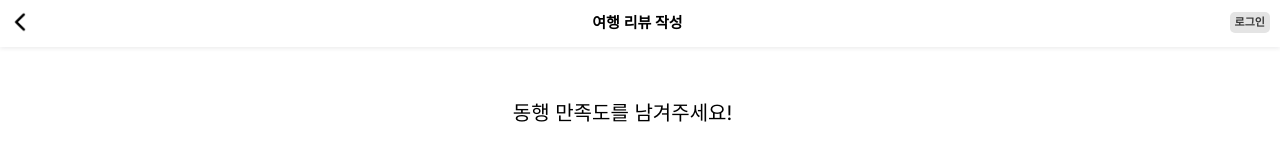
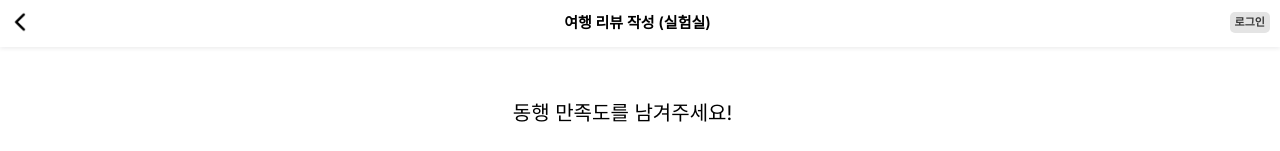
Before and after one commit to MZ-PEOPLE/Tripbuddy-project, a Next.js app: page /reviewwrite in a window 1280 px wide. Shown: the top 151 px of the page. Built offline with nearby package versions, Linux system fonts and the light colour scheme; some icons are missing.

Commit message:
docs: 실험실 기능 Text 추가

```diff
--- a/pages/alert.js
+++ b/pages/alert.js
@@ -6,7 +6,7 @@ import Topbar from "@/components/topbar/TopBar";
 export default function Alarm({ user }) {
   return (
     <>
-      <Topbar leftContent={<BackBtn />} middleContent={"알림"} />
+      <Topbar leftContent={<BackBtn />} middleContent={"알림 (실험실)"} />
       <Notifications />
       <FooterBar profileImage={user ? user.profileImage : null} />
     </>
--- a/pages/chat.js
+++ b/pages/chat.js
@@ -8,12 +8,11 @@ export default function ChatList({ user }) {
     <>
       <Topbar
         leftContent={<BackBtn />}
-        middleContent={"채팅"}
+        middleContent={"채팅 (실험실)"}
         rightContent={<LoginCheck isLogin={user ? true : false} />}
       />
       <ChatListComponent />
       <FooterBar />
     </>
-  )
-
+  );
 }
--- a/pages/reviewwrite.js
+++ b/pages/reviewwrite.js
@@ -9,7 +9,7 @@ export default function writeReview({ user }) {
     <>
       <Topbar
         leftContent={<BackBtn />}
-        middleContent={"여행 리뷰 작성"}
+        middleContent={"여행 리뷰 작성 (실험실)"}
         rightContent={<LoginCheck isLogin={user ? true : false} />}
       />
       <Review />
```
